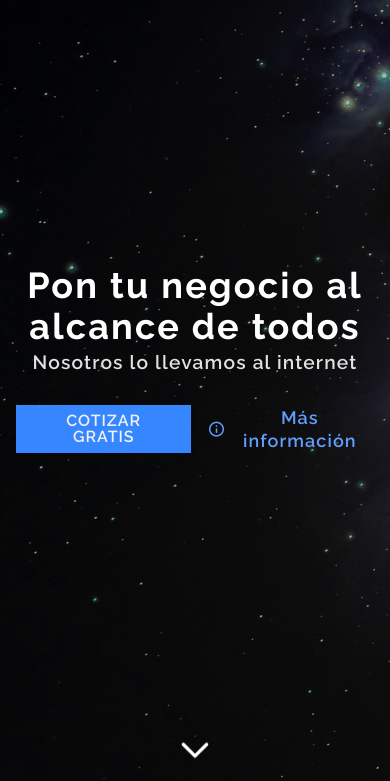
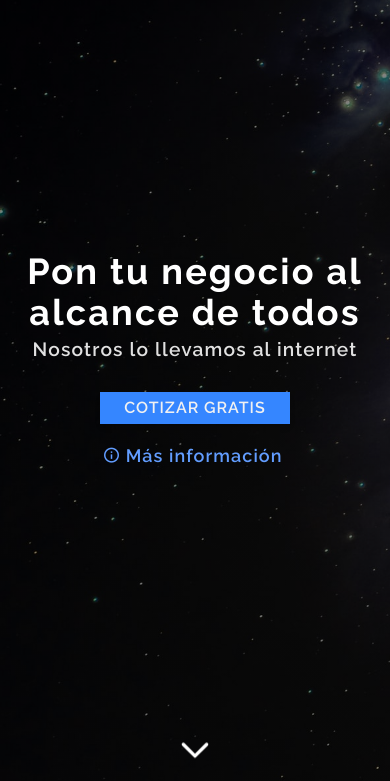
Before and after one commit to PallasCodes/xatal2, an Eleventy site: page src/index.njk in a window 390 px wide. Shown: the part 63-844 px from the top of the page. Built offline with nearby package versions, Linux system fonts and the light colour scheme; Eleventy itself is replaced by a stand-in of ours; files that its build step writes are made by us from their sources.

Commit message:
hero btns fixed on mobile

```diff
--- a/src/index.njk
+++ b/src/index.njk
@@ -9,8 +9,8 @@ navActive: inicio
   <section id="copy" class="container text-center">
     <h1>Pon tu negocio al <br class="mobile-hidden"> alcance de todos</h1>
     <h3>Nosotros lo llevamos al internet</h3>
-    <div class="flex-center">
-      <a href="/cotizar" class="btn-primary" style="margin-right: 1rem;">Cotizar GRATIS</a>
+    <div class="flex-center" id="btns">
+      <a href="/cotizar" class="btn-primary" id="cotizar">Cotizar GRATIS</a>
       <a href="#services" id="btn-cta-secondary">
         <i class="bx bx-info-circle" style="margin-right: 4px;""></i>
         <span>Más información</span>
--- a/src/sass/pages/_homepage.scss
+++ b/src/sass/pages/_homepage.scss
@@ -1,12 +1,28 @@
 // HERO
 #hero {
   height: 100vh;
-  background: linear-gradient(0deg, rgba(0, 0, 0, 0.3), rgba(0, 0, 0, 0.3)),
+  background: linear-gradient(0deg, rgba(0, 0, 0, 0.48), rgba(0, 0, 0, 0.48)),
     url("/img/hero-bg.jpg");
   background-repeat: no-repeat;
   background-size: cover;
   background-attachment: fixed;
   position: relative;
+
+
+  #btns {
+    #cotizar {
+      margin-right: 1rem;
+
+      @include breakpoint-down(small) {
+        margin-right: 0;
+        margin-bottom: 1.25rem;
+      }
+    }
+
+    @include breakpoint-down(small) {
+      flex-direction: column;
+    }
+  }
 
   #arrow-wrapper {
     width: 100%;
```
Also changed, not shown: public/css/styles.css, public/index.html.
